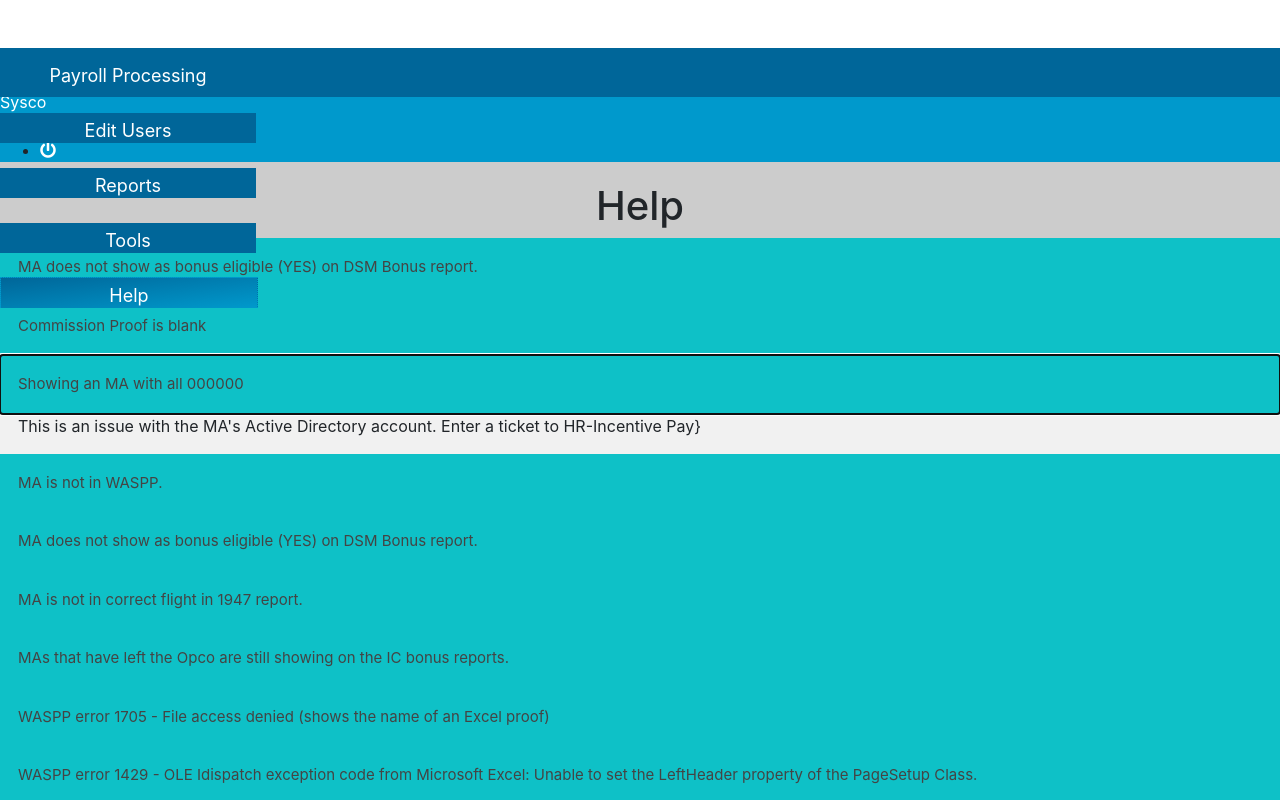
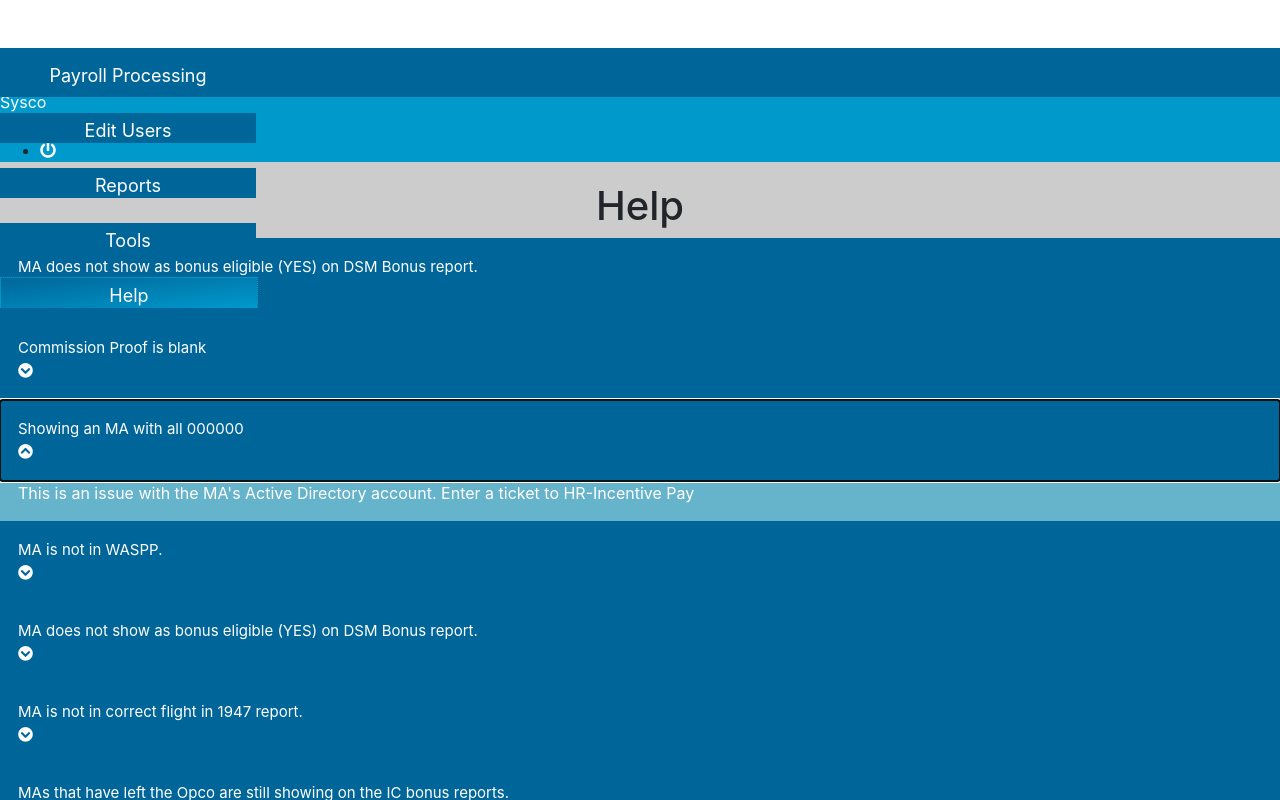
Before and after one commit to Junjie2412/wasppUI, a React app in the folder waspp-ui/: page /help in a window 1280 px wide. Both pictures are taken after a click on the button "Showing an MA with all 000000". Built offline with nearby package versions, Linux system fonts and the light colour scheme.

Commit message:
Styled FAQ, fixed and populated OPCODefaults

```diff
--- a/waspp-ui/src/containers/Help/FrequentIssues/FrequentIssues.css
+++ b/waspp-ui/src/containers/Help/FrequentIssues/FrequentIssues.css
@@ -1,7 +1,8 @@
 /* Style the button that is used to open and close the collapsible content */
 .collapsible {
-    background-color: rgb(14, 193, 199);
-    color: #444;
+    background-color: #006699;
+    /* box-shadow: 5px 10px 8px #888888; */
+    color: white;
     cursor: pointer;
     padding: 18px;
     width: 100%;
@@ -13,20 +14,19 @@
 
   /* Add a background color to the button if it is clicked on (add the .active class with JS), and when you move the mouse over it (hover) */
   .active, .collapsible:hover {
-    background-color: rgb(132, 211, 221);
+    background: linear-gradient(to bottom right, #006699, #0099cc);
   }
 
   /* Style the collapsible content. Note: hidden by default */
   .contentHidden {
-    padding: 0 18px;
     display: none;
-    overflow: hidden;
-    background-color: #f1f1f1;
   }
 
   /* Style the collapsible content. Note: hidden by default */
   .contentDisplayed {
+    transition: 0.3s;
     padding: 0 18px;
     overflow: hidden;
-    background-color: #f1f1f1;
+    color: white;
+    background-color: #66b3cc;
   }
--- a/waspp-ui/src/containers/Help/FrequentIssues/FrequentIssues.js
+++ b/waspp-ui/src/containers/Help/FrequentIssues/FrequentIssues.js
@@ -1,26 +1,65 @@
 import React, {Component} from 'react';
 import classes from './FrequentIssues.css';
+import bootStrapClasses from '../../../../node_modules/bootstrap/dist/css/bootstrap.min.css';
 
 class FrequentIssues extends Component{
 
     toggleDisplay = (event) =>{
         let element = event.target.nextElementSibling;
+        let arrow = element;
+        let errorCaught = false;
+
+        if(element.classList.contains('arrow')){
+            element = element.parentNode.parentNode.nextElementSibling;
+            arrow = arrow.previousSibling;
+            errorCaught = true;
+        }
+        if(element.classList.contains('error')){
+            element = element.parentNode.nextElementSibling;
+            arrow = arrow.previousSibling.children[0];
+            errorCaught = true;
+        }
+
         if(element.classList.contains(classes.contentHidden)){
             element.classList.remove(classes.contentHidden);
             element.classList.add(classes.contentDisplayed);
+            if(!errorCaught){
+                arrow = arrow.previousSibling.children[0].children[0];
+            }
         }
         else{
             element.classList.remove(classes.contentDisplayed);
             element.classList.add(classes.contentHidden);
+            if(!errorCaught){
+                arrow = arrow.previousSibling.children[0].children[0];
+            }
+        }
+
+        if(arrow.classList.contains('fa-chevron-circle-down')){
+            arrow.classList.remove('fa-chevron-circle-down');
+            arrow.classList.add('fa-chevron-circle-up');
+        }
+        else{
+            arrow.classList.remove('fa-chevron-circle-up');
+            arrow.classList.add('fa-chevron-circle-down');
         }
     }
 
     render(){
         const populateFAQ = this.props.issues.map(data => (
-            <div key={data.Issue}>
-                <button class={classes.collapsible} onClick={this.toggleDisplay}>{data.Issue}</button>
-                <div class={classes.contentHidden}>
-                    <p>{data.Solution}}</p>
+            <div key={data.Issue} className={bootStrapClasses.container} >
+                <button class={classes.collapsible} onClick={this.toggleDisplay}>
+                    {data.Issue}
+                    <div className={[bootStrapClasses['offset-sm-11'], bootStrapClasses['col-sm-1']].join(' ')}>
+                        <i className={"fas fa-chevron-circle-down"} />
+                        <i className={'arrow'}/>
+                    </div>
+                    <i className='error'/>
+                </button>
+                <div className={[classes.contentHidden, bootStrapClasses.card].join(' ')}>
+                    <div className={bootStrapClasses['card-body']}>
+                        <p>{data.Solution}</p>
+                    </div>
                 </div>
             </div>
         ));
--- a/waspp-ui/src/containers/Tools/OPCODefaults/OPCODefaults.js
+++ b/waspp-ui/src/containers/Tools/OPCODefaults/OPCODefaults.js
@@ -12,7 +12,8 @@ class OPCODefaults extends Component{
                     <form className={bootStrapClasses['container-fluid']} style={{fontSize: '18px'}}>
                         <div className={[bootStrapClasses['form-group'], bootStrapClasses.row].join(' ')}>
                             <label className={[bootStrapClasses['col-sm-2'], bootStrapClasses['col-form-label']].join(' ')}>OPCO #</label>
-                            <select className={[bootStrapClasses['col-sm-2'], bootStrapClasses['form-control']].join(' ')} />
+                            <select className={[bootStrapClasses['col-sm-2'], bootStrapClasses['form-control']].join(' ')}>
+                            </select>
                             <input type = 'text' value={this.props.opcDefault.Location}
                             onChange={((event) => this.props.onEditLocation(event.target.value))}
                             className={[bootStrapClasses['offset-sm-2'], bootStrapClasses['col-sm-6'],bootStrapClasses['form-control']].join(' ')}/>
@@ -62,7 +63,20 @@ class OPCODefaults extends Component{
                         </div>
                         <div className={[bootStrapClasses['form-group'], bootStrapClasses.row].join(' ')}>
                             <label className={[bootStrapClasses['col-sm-2'], bootStrapClasses['col-form-label']].join(' ')}>MA serve</label>
-                            <select className={[bootStrapClasses['col-sm-2'], bootStrapClasses['form-control']].join(' ')} />
+                            <select className={[bootStrapClasses['col-sm-2'], bootStrapClasses['form-control']].join(' ')}>
+                                <option>1 TERR</option>
+                                <option>A-AUS</option>
+                                <option>DER1</option>
+                                <option>STEST</option>
+                                <option>STRT</option>
+                                <option>STWST</option>
+                                <option>TO1</option>
+                                <option>TERR</option>
+                                <option>TERST</option>
+                                <option>TRADE</option>
+                                <option>TRR</option>
+                                <option>STRET</option>
+                            </select>
                             <label className={[bootStrapClasses['offset-sm-1'], bootStrapClasses['col-sm-1'], bootStrapClasses['col-form-label']].join(' ')}>Org level</label>
                             <input type = 'text' value={this.props.opcDefault.OrgLevel}
                             onChange={(event) => this.props.onEditOrgLevel(event.target.value)}
@@ -126,11 +140,23 @@ class OPCODefaults extends Component{
                             <label className={[bootStrapClasses['col-sm-2'], bootStrapClasses['col-form-label']].join(' ')}>Row Axis</label>
                             <select className={[bootStrapClasses['col-sm-2'], bootStrapClasses['form-control']].join(' ')} />
                             <label className={[bootStrapClasses['col-sm-2'], bootStrapClasses['col-form-label']].join(' ')}>Column Axis</label>
-                            <select className={[bootStrapClasses['col-sm-2'], bootStrapClasses['form-control']].join(' ')} />
+                            <select className={[bootStrapClasses['col-sm-2'], bootStrapClasses['form-control']].join(' ')}>
+                                <option>ARGP Growth</option>
+                                <option>Cases</option>
+                                <option>CB GP Dollars</option>
+                                <option>PIECES</option>
+                                <option>SALES Dollars</option>
+                            </select>
                         </div>
                         <div className={[bootStrapClasses['form-group'], bootStrapClasses.row].join(' ')}>
                             <label className={[bootStrapClasses['col-sm-2'], bootStrapClasses['col-form-label']].join(' ')}>Bonus Field</label>
-                            <select className={[bootStrapClasses['col-sm-2'], bootStrapClasses['form-control']].join(' ')} />
+                            <select className={[bootStrapClasses['col-sm-2'], bootStrapClasses['form-control']].join(' ')}>
+                                <option>Grosspay Commissions</option>
+                                <option>NON Incentive Commissions</option>
+                                <option>This Year AP GP</option>
+                                <option>This Year CP GP</option>
+                                <option>This Year Sales</option>
+                            </select>
                             <label className={[bootStrapClasses['col-sm-2'], bootStrapClasses['col-form-label']].join(' ')}>Account Types</label>
                             <div className={[bootStrapClasses['col-sm-1'], classes.alignRadio].join(' ')}>
                                 <input type='checkbox' checked={this.props.opcDefault.TRS}
@@ -146,13 +172,13 @@ class OPCODefaults extends Component{
                             </div>
                             <div className={[bootStrapClasses['col-sm-1'], classes.alignRadio].join(' ')}>
                                 <input type='checkbox' checked={this.props.opcDefault.LLC}
-                                onClick={(event) => this.props.onToggleDefaultLLC(!this.props.opcDefault.LLC)}
+                                onClick={(event) => this.props.onToggleLLC(!this.props.opcDefault.LLC)}
                                 className={bootStrapClasses['form-check-input']} />
                                 <label className={bootStrapClasses['form-check-label']}>LLC</label>
                             </div>
                             <div className={[bootStrapClasses['col-sm-1'], classes.alignRadio].join(' ')}>
                                 <input type='checkbox' checked={this.props.opcDefault.CMU}
-                                onClick={(event) => this.props.onToggleDefaultCMU(!this.props.opcDefault.CMU)}
+                                onClick={(event) => this.props.onToggleCMU(!this.props.opcDefault.CMU)}
                                 className={bootStrapClasses['form-check-input']} />
                                 <label className={bootStrapClasses['form-check-label']}>CMU</label>
                             </div>
@@ -163,21 +189,6 @@ class OPCODefaults extends Component{
                                 <label className={bootStrapClasses['form-check-label']}>OTH</label>
                             </div>
                         </div>
-                        {/* <div className={[bootStrapClasses['form-group'], bootStrapClasses.row].join(' ')}>
-                            <label className={[bootStrapClasses['col-sm-2'], bootStrapClasses['col-form-label']].join(' ')}>Default Flights</label>
-                            <div className={[bootStrapClasses['col-sm-1'], classes.alignRadio].join(' ')}>
-                                <input type='radio' className={bootStrapClasses['form-check-input']} />
-                                <label className={bootStrapClasses['form-check-label']}>Low</label>
-                            </div>
-                            <div className={[bootStrapClasses['col-sm-1'], classes.alignRadio].join(' ')}>
-                                <input type='radio' className={bootStrapClasses['form-check-input']} />
-                                <label className={bootStrapClasses['form-check-label']}>Medium</label>
-                            </div>
-                            <div className={[bootStrapClasses['col-sm-1'], classes.alignRadio].join(' ')}>
-                                <input type='radio' className={bootStrapClasses['form-check-input']} />
-                                <label className={bootStrapClasses['form-check-label']}>High</label>
-                            </div>
-                        </div> */}
                         <button type="submit" className={[bootStrapClasses.btn, bootStrapClasses['btn-primary']].join(' ')}
                         style={{backgroundColor: '#006699'}}>Submit</button>
                     </form>
```
